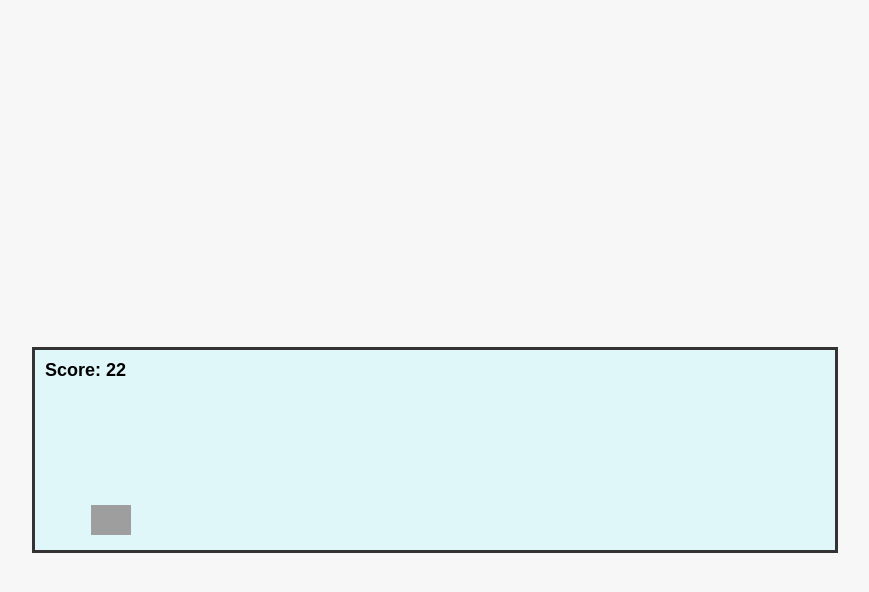
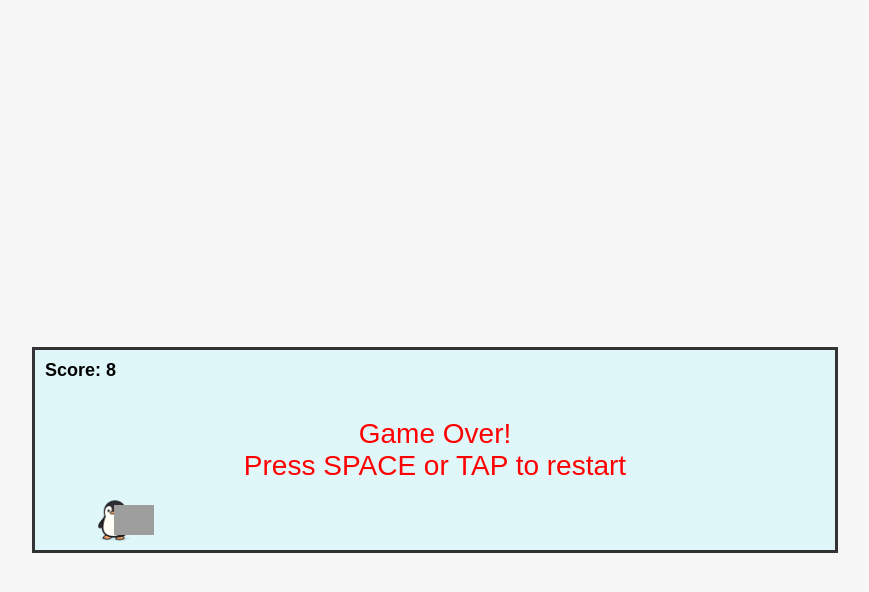
Before and after one commit to enricomariazotti-alt/enricomariazotti-alt.github.io, a Jekyll site: the page game/penguin-runner.html, which Jekyll copies as it is, in a window 1280 px wide. Shown: the top 592 px of the page, without its empty margins (205-1074 px from the left). Built offline with Jekyll 4.4.1, drawn with Linux system fonts in a browser that asks for light colours; some of the changed lines change nothing that is shown; grey boxes are pictures that could not be loaded.

Commit message:
fix pinguin

```diff
--- a/game/penguin-runner.html
+++ b/game/penguin-runner.html
@@ -3,7 +3,7 @@
 <head>
 <meta charset="UTF-8">
 <meta name="viewport" content="width=device-width, initial-scale=1.0">
-<title>Dino Runner Stable</title>
+<title>Dino Runner Simple Jump</title>
 <style>
   body {
     margin: 0;
@@ -35,6 +35,16 @@
     background: url("/images/pinguino.png") no-repeat center/contain;
   }
 
+  .jump {
+    animation: jump 0.5s ease-out;
+  }
+
+  @keyframes jump {
+    0%   { bottom: 0; }
+    50%  { bottom: 100px; }
+    100% { bottom: 0; }
+  }
+
   .cactus {
     width: 40px;
     height: 60px;
@@ -42,6 +52,12 @@
     bottom: 0;
     right: -40px;
     background: url("/images/cactus.png") no-repeat center/contain;
+    animation: moveCactus 2s linear infinite;
+  }
+
+  @keyframes moveCactus {
+    from { right: -40px; }
+    to { right: 100%; }
   }
 
   #score {
@@ -67,33 +83,30 @@
 <body>
 <div id="game">
   <div id="dino"></div>
+  <div id="cactus" class="cactus"></div>
   <div id="score">Score: 0</div>
   <div id="game-over">Game Over!<br>Press SPACE or TAP to restart</div>
 </div>
 
 <script>
-const game = document.getElementById("game");
 const dino = document.getElementById("dino");
+const cactus = document.getElementById("cactus");
 const scoreDisplay = document.getElementById("score");
 const gameOverText = document.getElementById("game-over");
 
-let position = 0;    // altezza dal pavimento
-let velocity = 0;    // velocità verticale
-let gravity = 0.8;
 let isJumping = false;
 let score = 0;
 let gameOver = false;
-let cactusSpeed = 6;
-let obstacles = [];
 
-// imposta posizione iniziale pinguino
-dino.style.bottom = position + "px";
-
-// gestisci salto
+// salto con CSS
 function jump() {
   if(!isJumping && !gameOver){
-    velocity = -12;
     isJumping = true;
+    dino.classList.add("jump");
+    setTimeout(() => {
+      dino.classList.remove("jump");
+      isJumping = false;
+    }, 500);
   } else if(gameOver){
     restartGame();
   }
@@ -103,100 +116,37 @@
 document.addEventListener("click", jump);
 document.addEventListener("touchstart", jump);
 
-// crea cactus
-function createCactus() {
-  const cactus = document.createElement("div");
-  cactus.classList.add("cactus");
-  cactus.style.right = "-40px";
-  game.appendChild(cactus);
-  obstacles.push(cactus);
-}
-
-// spawn ostacoli a intervalli casuali
-function spawnObstacles() {
-  if(!gameOver){
-    createCactus();
-    setTimeout(spawnObstacles, 1500 + Math.random()*2000);
-  }
-}
-
-// animazione pinguino
-function updateDino() {
-  if(gameOver) return;
-
-  velocity += gravity;
-  position += velocity;
-
-  if(position <= 0){
-    position = 0;
-    velocity = 0;
-    isJumping = false;
-  }
-
-  dino.style.bottom = position + "px";
-  requestAnimationFrame(updateDino);
-}
-
-// animazione ostacoli e collisioni
-function updateObstacles() {
-  if(gameOver) return;
-
-  obstacles.forEach((cactus, index) => {
-    let right = parseFloat(cactus.style.right);
-    right += cactusSpeed;
-    cactus.style.right = right + "px";
-
-    // rimuovi cactus fuori schermo
-    if(right > 850){
-      cactus.remove();
-      obstacles.splice(index,1);
-    }
-
-    // collisione
-    const dinoRect = dino.getBoundingClientRect();
-    const cactusRect = cactus.getBoundingClientRect();
-    if(
-      dinoRect.right > cactusRect.left &&
-      dinoRect.left < cactusRect.right &&
-      dinoRect.bottom > cactusRect.top
-    ){
-      gameOver = true;
-      gameOverText.style.display = "block";
-    }
-  });
-
-  if(!gameOver) requestAnimationFrame(updateObstacles);
-}
-
-// aggiornamento punteggio
+// punteggio
 setInterval(() => {
   if(!gameOver){
     score++;
     scoreDisplay.textContent = "Score: " + score;
-    if(score % 50 === 0) cactusSpeed += 0.5; // aumenta difficoltà
   }
 }, 200);
+
+// collisione
+setInterval(() => {
+  if(gameOver) return;
+
+  let dinoBottom = parseInt(window.getComputedStyle(dino).getPropertyValue("bottom"));
+  let cactusLeft = parseInt(window.getComputedStyle(cactus).getPropertyValue("left"));
+
+  if(cactusLeft < 80 && cactusLeft > 30 && dinoBottom < 50){
+    gameOver = true;
+    gameOverText.style.display = "block";
+    cactus.style.animation = "none";
+    cactus.style.left = cactusLeft + "px";
+  }
+}, 10);
 
 // restart
 function restartGame() {
   score = 0;
-  cactusSpeed = 6;
   gameOver = false;
   gameOverText.style.display = "none";
-  obstacles.forEach(c => c.remove());
-  obstacles = [];
-  position = 0;
-  velocity = 0;
-
-  updateDino();
-  updateObstacles();
-  spawnObstacles();
+  scoreDisplay.textContent = "Score: 0";
+  cactus.style.animation = "moveCactus 2s linear infinite";
 }
-
-// avvia gioco
-updateDino();
-updateObstacles();
-spawnObstacles();
 </script>
 </body>
 </html>
```
